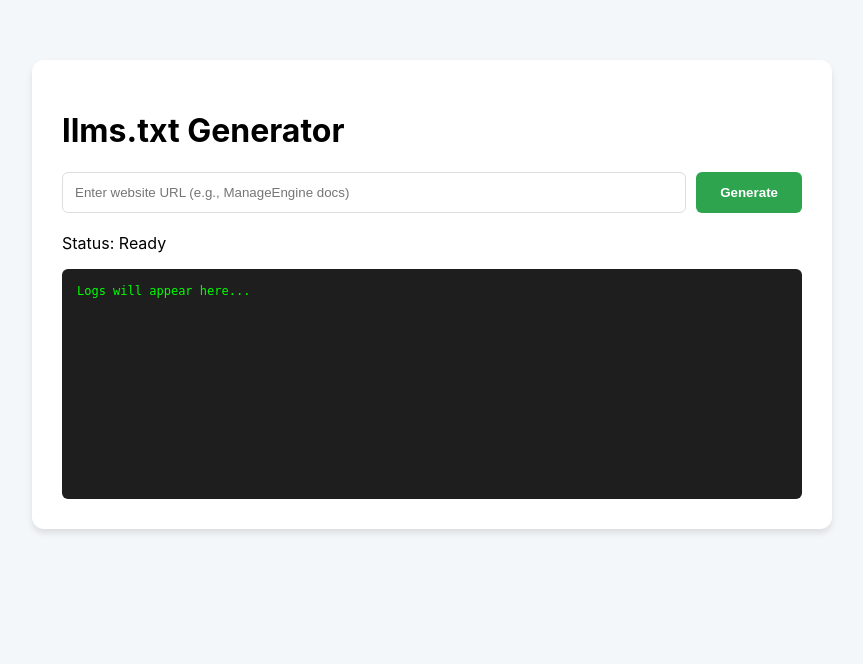
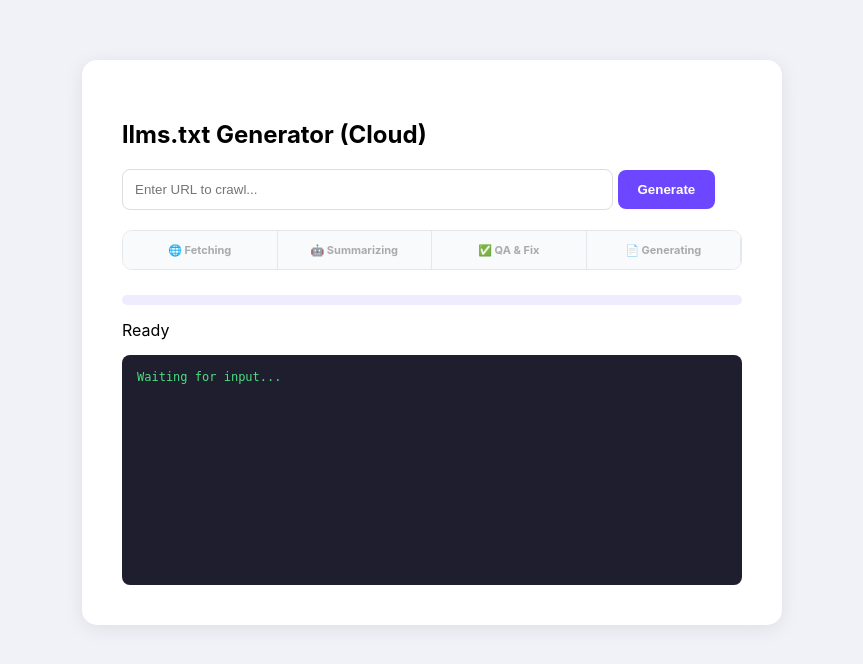
Before and after one commit to arunjohn-git/llms-txt-generator, a Flask app: page / in a window 1280 px wide. Shown: the top 664 px of the page, without its empty margins (208-1071 px from the left). Run offline with Flask 3, Linux system fonts and the light colour scheme.

Commit message:
Update index.html

```diff
--- a/templates/index.html
+++ b/templates/index.html
@@ -2,100 +2,96 @@
 <html lang="en">
 <head>
     <meta charset="UTF-8">
-    <meta name="viewport" content="width=device-width, initial-scale=1.0">
     <title>llms.txt Generator</title>
     <style>
-        body { font-family: -apple-system, sans-serif; max-width: 800px; margin: 40px auto; padding: 20px; background: #f4f7f9; }
-        .card { background: white; padding: 30px; border-radius: 12px; box-shadow: 0 4px 6px rgba(0,0,0,0.1); }
-        .input-group { display: flex; gap: 10px; margin: 20px 0; }
-        input { flex: 1; padding: 12px; border: 1px solid #ddd; border-radius: 6px; }
-        button { background: #2ea44f; color: white; border: none; padding: 12px 24px; border-radius: 6px; cursor: pointer; font-weight: bold; }
-        button:disabled { background: #94d3a2; }
-        .progress-container { width: 100%; background: #eee; border-radius: 10px; margin: 20px 0; display: none; height: 20px; overflow: hidden; }
-        #progress-bar { width: 0%; height: 100%; background: #0366d6; transition: width 0.3s; }
-        #log { background: #1e1e1e; color: #00ff00; padding: 15px; height: 200px; overflow-y: auto; border-radius: 6px; font-family: monospace; font-size: 12px; }
-        .success-area { display: none; margin-top: 20px; padding: 15px; background: #e6ffed; border: 1px solid #bef5cb; border-radius: 6px; }
+        body { font-family: -apple-system, sans-serif; max-width: 700px; margin: 40px auto; padding: 20px; background: #f0f2f8; }
+        .card { background: #fff; border-radius: 15px; padding: 40px; box-shadow: 0 4px 20px rgba(0,0,0,0.08); }
+        .stages { display: flex; margin-bottom: 25px; border: 1px solid #e5e7eb; border-radius: 10px; overflow: hidden; }
+        .stage-step { flex: 1; padding: 12px; text-align: center; font-size: 11px; font-weight: bold; color: #aaa; background: #f9fafb; border-right: 1px solid #e5e7eb; }
+        .stage-step.active { background: #6c47ff; color: #fff; }
+        .stage-step.done { background: #ecfdf5; color: #065f46; }
+        .progress-track { background: #f0ecff; height: 10px; border-radius: 10px; overflow: hidden; margin: 15px 0; }
+        .progress-fill { background: #6c47ff; height: 100%; width: 0%; transition: width 0.4s; }
+        #logArea { background: #1e1e2e; color: #4ade80; padding: 15px; height: 200px; overflow-y: auto; border-radius: 8px; font-family: monospace; font-size: 12px; margin-top: 15px; }
+        input { width: 75%; padding: 12px; border: 1px solid #ddd; border-radius: 8px; }
+        button { padding: 12px 20px; background: #6c47ff; color: white; border: none; border-radius: 8px; cursor: pointer; font-weight: bold; }
+        .download-box { display: none; margin-top: 20px; padding: 20px; background: #f0fdf4; border: 1px solid #6ee7b7; border-radius: 10px; text-align: center; }
     </style>
 </head>
 <body>
     <div class="card">
-        <h1>llms.txt Generator</h1>
-        <div class="input-group">
-            <input type="text" id="url" placeholder="Enter website URL (e.g., ManageEngine docs)">
-            <button id="genBtn" onclick="startGeneration()">Generate</button>
+        <h2>llms.txt Generator <span>(Cloud)</span></h2>
+        <div style="margin: 20px 0;">
+            <input type="text" id="urlInput" placeholder="Enter URL to crawl...">
+            <button id="startBtn" onclick="runPipeline()">Generate</button>
         </div>
 
-        <div class="progress-container" id="pContainer">
-            <div id="progress-bar"></div>
+        <div class="stages">
+            <div class="stage-step" id="step-fetch">🌐 Fetching</div>
+            <div class="stage-step" id="step-summarize">🤖 Summarizing</div>
+            <div class="stage-step" id="step-qa">✅ QA & Fix</div>
+            <div class="stage-step" id="step-generate">📄 Generating</div>
         </div>
-        <p id="stats">Status: Ready</p>
-        <div id="log">Logs will appear here...</div>
 
-        <div id="successArea" class="success-area">
-            <h3 style="margin-top:0">✅ Generation Complete!</h3>
-            <button onclick="downloadFile()" style="background: #0366d6">Download llms.txt</button>
+        <div class="progress-track"><div class="progress-fill" id="progressFill"></div></div>
+        <div id="stats">Ready</div>
+        <div id="logArea">Waiting for input...</div>
+
+        <div id="downloadBox" class="download-box">
+            <p>🎉 Your llms.txt is ready!</p>
+            <button onclick="downloadFile()" style="background: #059669;">Download llms.txt</button>
         </div>
     </div>
 
     <script>
-        let finalOutput = "";
+        let currentJobId = null;
 
-        async function startGeneration() {
-            const url = document.getElementById('url').value;
-            const btn = document.getElementById('genBtn');
-            const log = document.getElementById('log');
-            const bar = document.getElementById('progress-bar');
-            const stats = document.getElementById('stats');
+        async function runPipeline() {
+            const url = document.getElementById('urlInput').value;
+            if(!url) return alert("Enter a URL");
 
-            if(!url) return alert("Please enter a URL");
+            document.getElementById('startBtn').disabled = true;
+            document.getElementById('logArea').innerHTML = "<div>Initializing pipeline...</div>";
 
-            btn.disabled = true;
-            document.getElementById('pContainer').style.display = 'block';
-            document.getElementById('successArea').style.display = 'none';
-            log.innerHTML = "<div>Starting stream...</div>";
+            // 1. Start the job
+            const formData = new FormData();
+            formData.append('url', url);
+            const res = await fetch('/start', { method: 'POST', body: formData });
+            const data = await res.json();
+            currentJobId = data.job_id;
 
-            const response = await fetch('/generate-stream', {
-                method: 'POST',
-                headers: {'Content-Type': 'application/json'},
-                body: JSON.stringify({ url: url })
+            // 2. Listen to progress stream
+            const evtSource = new EventSource('/progress/' + currentJobId);
+            evtSource.onmessage = function(e) {
+                const d = JSON.parse(e.data);
+                if (d.type === 'stage') {
+                    updateStage(d.msg);
+                    document.getElementById('progressFill').style.width = d.pct + '%';
+                    document.getElementById('logArea').innerHTML += `<div style="color:#60cdff">> ${d.msg}</div>`;
+                } else if (d.type === 'fetch' || d.type === 'summarize') {
+                    document.getElementById('stats').innerText = `${d.current} / ${d.total}`;
+                    document.getElementById('logArea').innerHTML += `<div>${d.ok ? '✓' : '✗'} ${d.url}</div>`;
+                } else if (d.type === 'done') {
+                    evtSource.close();
+                    document.getElementById('downloadBox').style.display = 'block';
+                    document.getElementById('startBtn').disabled = false;
+                }
+                const log = document.getElementById('logArea');
+                log.scrollTop = log.scrollHeight;
+            };
+        }
+
+        function updateStage(msg) {
+            const stages = ['fetch', 'summarize', 'qa', 'generate'];
+            stages.forEach(s => {
+                const el = document.getElementById('step-' + s);
+                el.classList.remove('active');
+                if(msg.toLowerCase().includes(s)) el.classList.add('active');
             });
-
-            const reader = response.body.getReader();
-            const decoder = new TextDecoder();
-
-            while (true) {
-                const { value, done } = await reader.read();
-                if (done) break;
-
-                const lines = decoder.decode(value).split('\n');
-                lines.forEach(line => {
-                    if (line.startsWith('data: ')) {
-                        const data = JSON.parse(line.replace('data: ', ''));
-                        if (data.type === 'progress') {
-                            bar.style.width = data.percent + '%';
-                            stats.innerText = `Elapsed: ${data.elapsed}s | Batch: ${data.batch}/${data.total}`;
-                            log.innerHTML += `<div>[${data.elapsed}s] Processed batch ${data.batch}</div>`;
-                            log.scrollTop = log.scrollHeight;
-                        } else if (data.type === 'final') {
-                            finalOutput = data.content;
-                            document.getElementById('successArea').style.display = 'block';
-                            btn.disabled = false;
-                        } else if (data.type === 'error') {
-                            log.innerHTML += `<div style="color:red">Error: ${data.msg}</div>`;
-                            btn.disabled = false;
-                        }
-                    }
-                });
-            }
         }
 
         function downloadFile() {
-            const blob = new Blob([finalOutput], { type: 'text/plain' });
-            const url = window.URL.createObjectURL(blob);
-            const a = document.createElement('a');
-            a.href = url;
-            a.download = 'llms.txt';
-            a.click();
+            window.location.href = '/download/' + currentJobId;
         }
     </script>
 </body>
```
